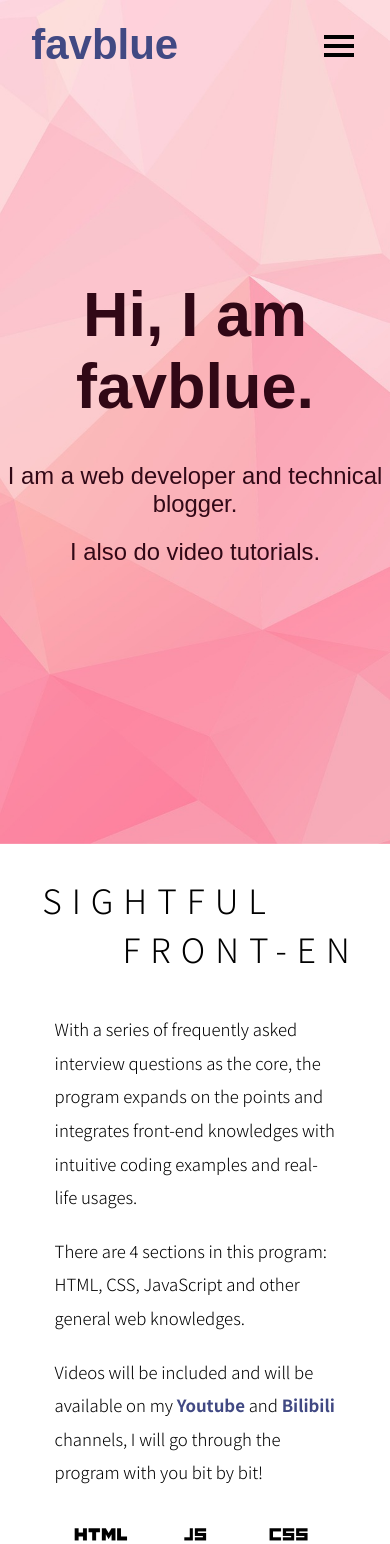
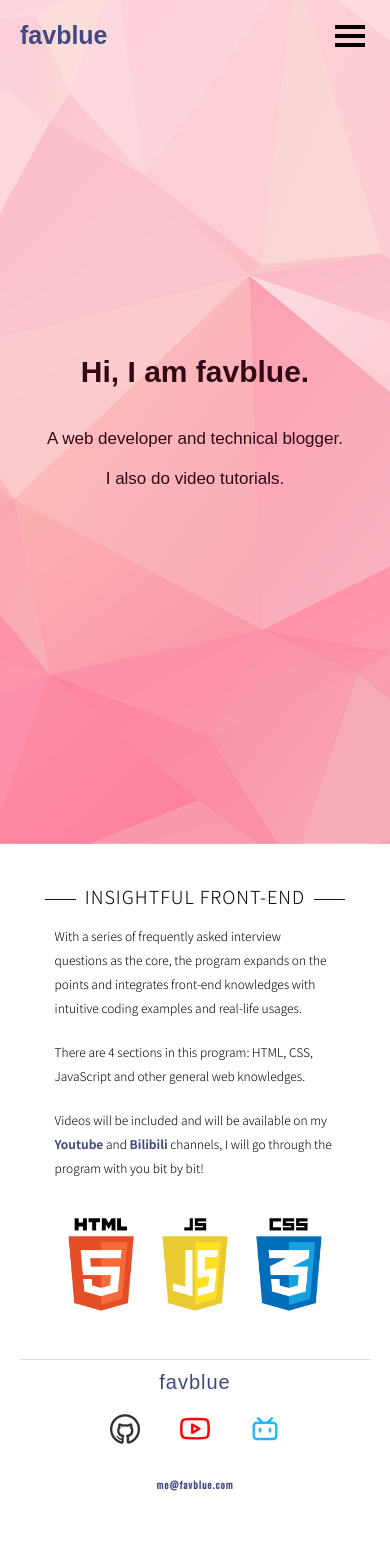
Before and after one commit to lckevin27/favblue.com, a Vue app in the folder client/: page / in a window 390 px wide. Shown: the top 1544 px of the page. After the commit the page ends 1516 px from the top, so only its background shows below. Built offline with nearby package versions, Linux system fonts and the light colour scheme; a web font is replaced by a local one.

Commit message:
Improve responsive designs.

```diff
--- a/client/src/scss/base/_general.scss
+++ b/client/src/scss/base/_general.scss
@@ -39,4 +39,16 @@ body {
   @media only screen and (max-width: 1000px) {
 		font-size: 14px;
 	}
+
+	@media only screen and (max-width: 768px) {
+		font-size: 12px;
+	}
+
+	@media only screen and (max-width: 768px) {
+		font-size: 12px;
+	}
+
+	@media only screen and (max-width: 640px) {
+		font-size: 10px;
+	}
 }
--- a/client/src/scss/components/_about.scss
+++ b/client/src/scss/components/_about.scss
@@ -23,5 +23,15 @@
 		.text-section {
 			padding: 80px 10%;
 		}
-  }
+	}
+
+	@media only screen and (max-width: 480px) {
+		.text-section {
+			padding: 10%;
+
+			p {
+				margin: 10px 0;
+			}
+		}
+	}
 }
--- a/client/src/scss/components/_banner-main.scss
+++ b/client/src/scss/components/_banner-main.scss
@@ -44,4 +44,20 @@
 			}
 		}
 	}
+
+	@media only screen and (max-width: 580px) {
+		.hero-text {
+			p.main-text {
+				font-size: 400%;
+			}
+		}
+	}
+
+	@media only screen and (max-width: 480px) {
+		.hero-text {
+			p.main-text {
+				font-size: 300%;
+			}
+		}
+	}
 }
--- a/client/src/scss/components/_display-section.scss
+++ b/client/src/scss/components/_display-section.scss
@@ -72,7 +72,7 @@
   }
 
   @media only screen and (max-width: 1480px) {
-    padding: 8% 10%;
+    padding: 10%;
   }
 
   @media only screen and (max-width: 1000px) {
@@ -88,4 +88,31 @@
       }
     }
   }
+
+  @media only screen and (max-width: 870px) {
+    .title-wrap {
+      h2 {
+        letter-spacing: 5px;
+      }
+    }
+  }
+
+  @media only screen and (max-width: 768px) {
+    .title-wrap {
+      margin-bottom: 15px;
+
+      h2 {
+        letter-spacing: 2px;
+      }
+    }
+  }
+
+  @media only screen and (max-width: 480px) {
+    .title-wrap {
+      h2 {
+        letter-spacing: 1px;
+        font-size: 150%;
+      }
+    }
+  }
 }
--- a/client/src/scss/components/_top-nav.scss
+++ b/client/src/scss/components/_top-nav.scss
@@ -128,5 +128,19 @@ nav.top-nav {
         }
       }
     }
+  }
+
+  @media only screen and (max-width: 480px) {
+    &>div {
+      padding: 10px 20px;
+
+      .logo-main {
+        float: left;
+
+        a{
+          font-size: 250%;
+        }
+      }
+    }
 	}
 }
--- a/client/src/views/Home.vue
+++ b/client/src/views/Home.vue
@@ -20,7 +20,7 @@ export default {
     return {
       mainText: 'Hi, I am favblue.',
       subTexts: [
-        'I am a web developer and technical blogger.',
+        'A web developer and technical blogger.',
         'I also do video tutorials.'
       ]
     }
```
